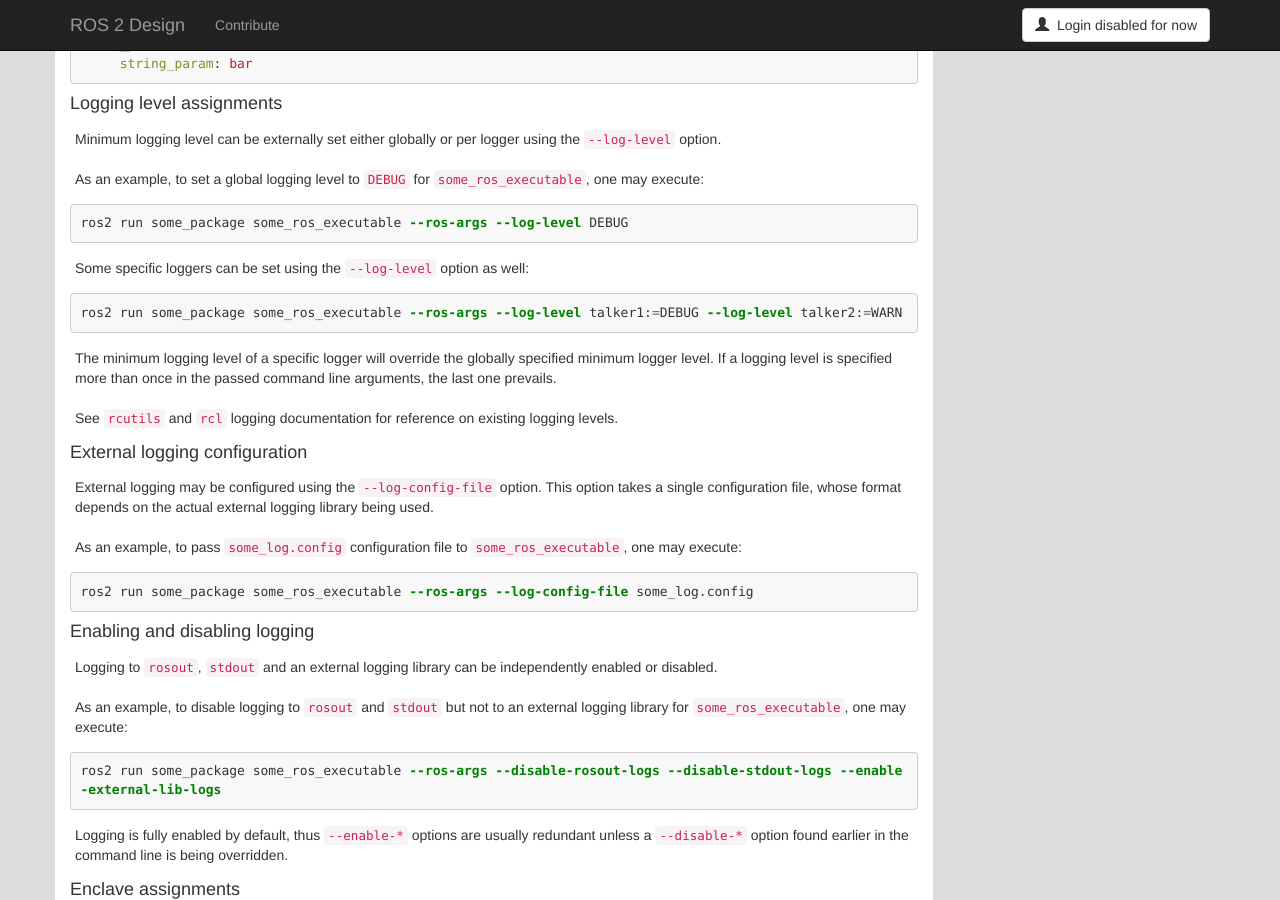
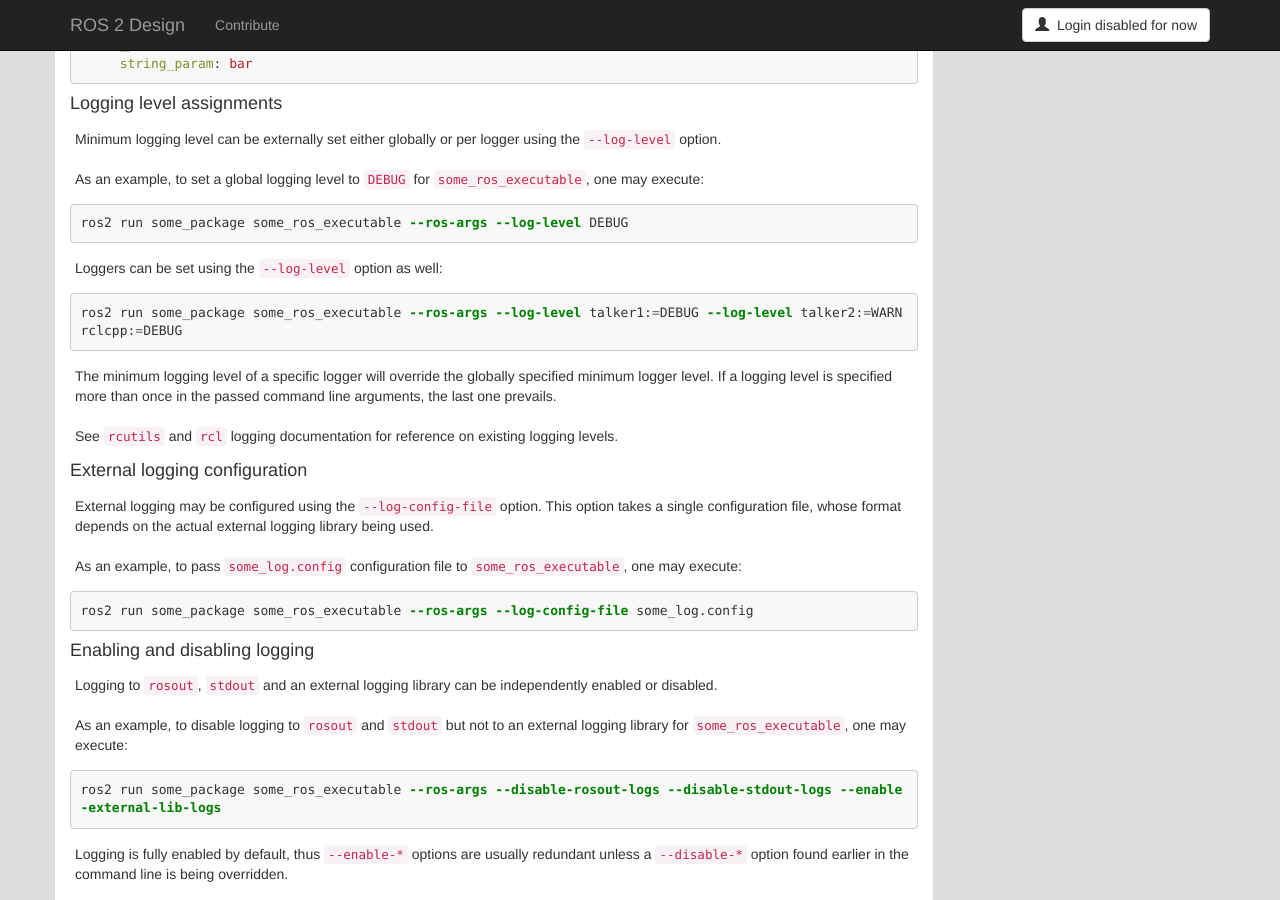
Before and after one commit to ros2/design, a Jekyll site: the page built from articles/150_ros_command_line_arguments.md, in a window 1280 px wide and 900 px high, scrolled down 2805 px. Built offline with Jekyll 4.4.1, drawn with Linux system fonts in a browser that asks for light colours; nearby versions of some CDN libraries.

Commit message:
Update for nitpick
Signed-off-by: Chen Lihui <Lihui.Chen@sony.com>
Co-authored-by: William Woodall <william@osrfoundation.org>

````diff
--- a/articles/150_ros_command_line_arguments.md
+++ b/articles/150_ros_command_line_arguments.md
@@ -177,10 +177,10 @@ As an example, to set a global logging level to `DEBUG` for `some_ros_executable
 ros2 run some_package some_ros_executable --ros-args --log-level DEBUG
 ```
 
-Some specific loggers can be set using the `--log-level` option as well:
+Loggers can be set using the `--log-level` option as well:
 
 ```sh
-ros2 run some_package some_ros_executable --ros-args --log-level talker1:=DEBUG --log-level talker2:=WARN
+ros2 run some_package some_ros_executable --ros-args --log-level talker1:=DEBUG --log-level talker2:=WARN rclcpp:=DEBUG
 ```
 
 The minimum logging level of a specific logger will override the globally specified minimum logger level.
````
